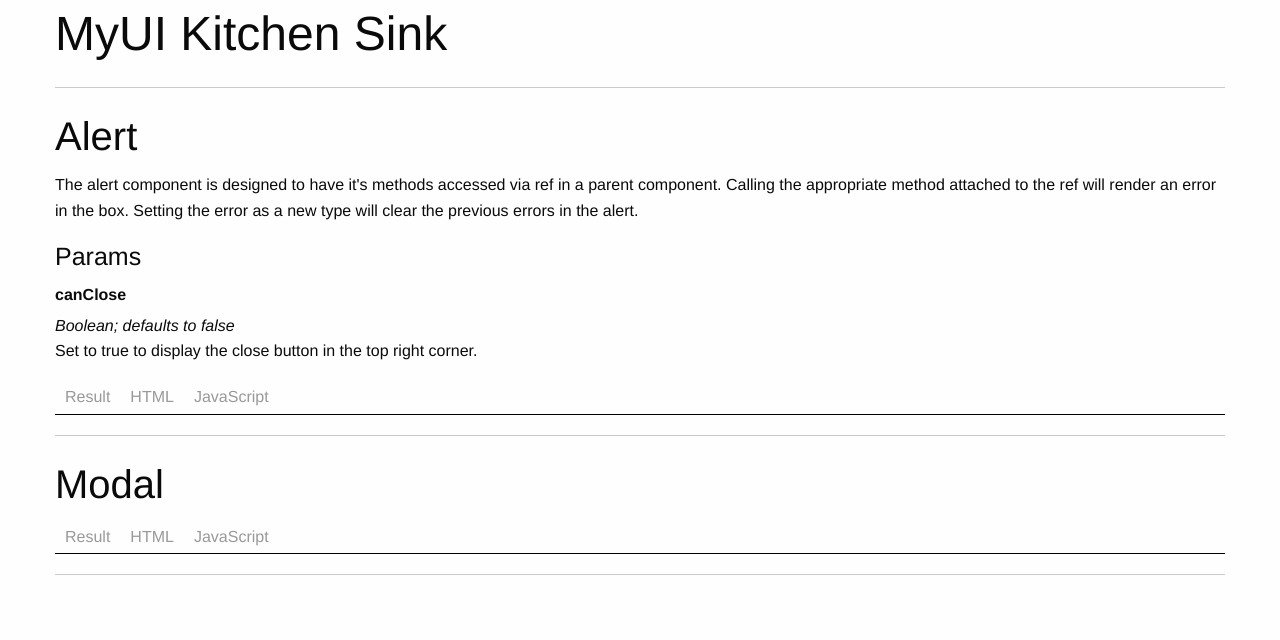
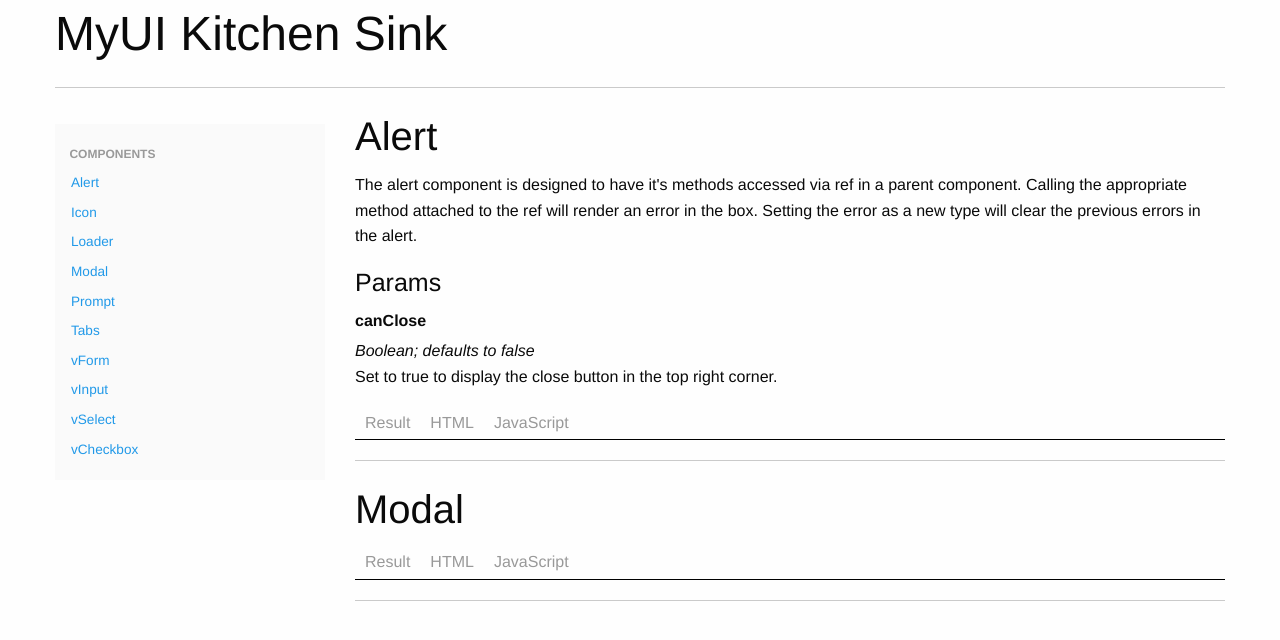
Before and after one commit to sstadt/forge-ui, a website: page demo/myui/index.html in a window 1280 px wide. Drawn offline with nearby package versions, Linux system fonts and the light colour scheme.

Commit message:
added a navigation to the kitchen sink page

```diff
--- a/demo/myui/css/style.css
+++ b/demo/myui/css/style.css
@@ -6,3 +6,56 @@ code {
 pre[class*="language-"]::first-line {
   font-size: 0;
 }
+
+.docs-nav.menu {
+  background: #fafafa;
+  padding-bottom: 1rem;
+}
+
+.docs-nav.menu li small {
+  color: #999;
+  text-transform: uppercase;
+  font-weight: bold;
+  font-size: 60%;
+  display: block;
+  margin-top: 5px;
+}
+
+.docs-nav.menu a {
+  font-size: 0.85rem;
+  padding-top: 0.5rem;
+  padding-bottom: 0.5rem;
+
+}
+
+.docs-nav.menu a:hover {
+  background: rgba(0, 0, 0, 0.05);
+}
+
+.docs-nav.menu .current a {
+  background: rgba(0, 0, 0, 0.05);
+}
+
+.docs-nav.menu .label {
+  background-color: #ddd;
+  color: #777;
+  margin-left: 5px;
+  padding: 0.22222rem 0.44444rem 0.22222rem;
+  font-size: 0.61111rem;
+}
+
+.docs-nav-title {
+  text-transform: uppercase;
+  font-size: 0.75rem;
+  color: #999;
+  font-weight: bold;
+  line-height: 1;
+  padding-left: 0.9rem;
+  margin-bottom: 0.5rem;
+  margin-top: 1rem;
+  padding-top: 1.5rem;
+}
+
+.docs-nav-title:not(:first-child) {
+  border-top: 1px solid #e9e9e9;
+}
--- a/demo/myui/index.html
+++ b/demo/myui/index.html
@@ -14,8 +14,30 @@
       <div class="large-12 columns">
         <h1>MyUI Kitchen Sink</h1>
         <hr/>
+        <!-- TODO add description of toolkit here -->
       </div>
     </div>
+
+
+    <div class="row">
+      <div class="hide-for-small medium-3 columns">
+        <ul class="vertical menu docs-nav">
+          <li class="docs-nav-title">Components</li>
+          <li><a href="#alert_demo">Alert</a></li>
+          <li><a href="#icon_demo">Icon</a></li>
+          <li><a href="#loader_demo">Loader</a></li>
+          <li><a href="#modal_demo">Modal</a></li>
+          <li><a href="#prompt_demo">Prompt</a></li>
+          <li><a href="#tabs_demo">Tabs</a></li>
+          <li><a href="#form_demo">vForm</a></li>
+          <li><a href="#input_demo">vInput</a></li>
+          <li><a href="#select_demo">vSelect</a></li>
+          <li><a href="#checkbox_demo">vCheckbox</a></li>
+        </ul>
+      </div>
+
+      <div class="small-12 medium-9 columns">
+        <!-- Start demo content -->
 
         <!-- sample -->
         <!--
@@ -159,6 +181,10 @@ new Vue({
           </div>
         </div>
 
+        <!-- End demo content -->
+      </div>
+    </div>
+
     <script type="text/javascript" src="https://cdnjs.cloudflare.com/ajax/libs/vue/1.0.24/vue.js"></script>
     <script type="text/javascript" src="https://cdnjs.cloudflare.com/ajax/libs/lodash.js/4.13.1/lodash.min.js"></script>
     <script type="text/javascript" src="js/prism.js"></script>
--- a/src/sass/myui.scss
+++ b/src/sass/myui.scss
@@ -14,7 +14,7 @@
 // @include foundation-button-group;
 @include foundation-callout;
 @include foundation-close-button;
-// @include foundation-menu;
+@include foundation-menu;
 // @include foundation-menu-icon;
 // @include foundation-drilldown-menu;
 // @include foundation-dropdown;
```
Also changed, not shown: dist/css/myui.css. Lines whose indentation alone changed are shown as unchanged.
